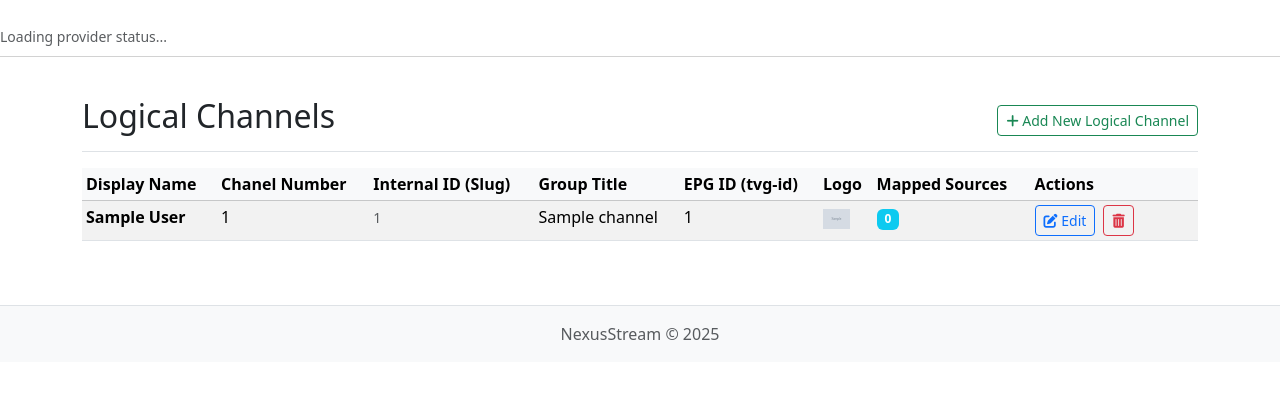
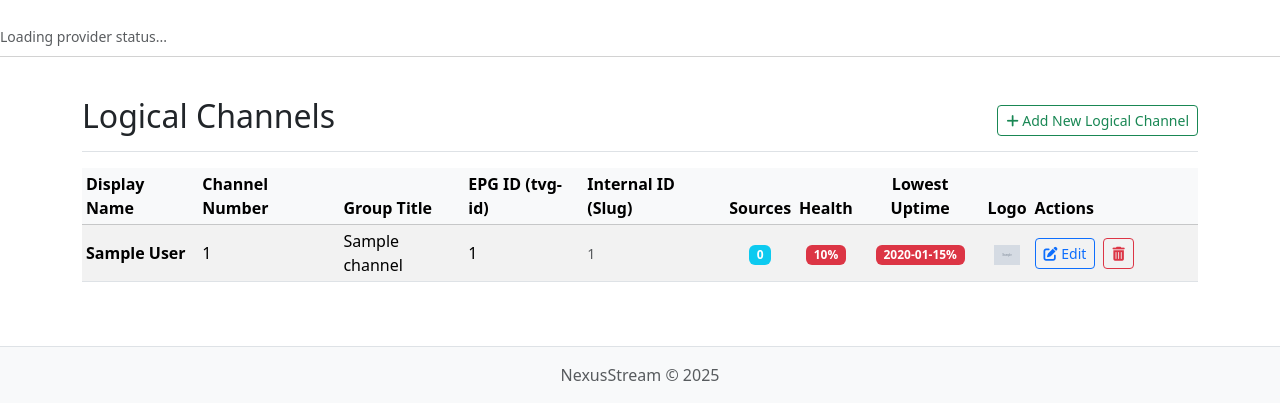
Before and after one commit to Fahmula/nexus-tuner, a Flask app: template templates/ui_logical_channels.html in a window 1280 px wide. Shown: the part 56-476 px from the top of the page. Run offline with Flask 3, Linux system fonts and the light colour scheme; the template is opened without the code that fills it: most values are stand-ins (such as "Sample title", 1, 10 or a date in 2020); grey boxes marked "Sample" are stand-in pictures; data that the repository does not hold is empty; parts of the project's set-up code (start-up, migrations or seed data) failed here and were passed over; some libraries are stand-ins or nearby versions.

Commit message:
enhancement(ui): add health and uptime metrics to logical channels list

```diff
--- a/app.py
+++ b/app.py
@@ -238,6 +238,39 @@
 def ui_logical_channels_list() -> str:
     """Renders the list of all configured logical channels."""
     channels = handler.get_all_logical_channels_for_ui()
+    all_quality_scores = quality_monitor.get_quality_scores()
+
+    for channel in channels:
+        mapped_services = handler.get_mappings_for_logical_channel(channel['logical_channel_id'])
+
+        uptime_scores = []
+        if mapped_services:
+            for service_object in mapped_services:
+                service_id = service_object.get('source_service_id')
+                if not service_id:
+                    continue
+
+                raw_uptime = all_quality_scores.get(service_id, {}).get("reliability")
+                if raw_uptime is not None:
+                    uptime_scores.append(raw_uptime)
+
+        if uptime_scores:
+            # METRIC 1: Lowest Uptime (Weakest Link)
+            lowest_raw = min(uptime_scores)
+            channel['lowest_uptime'] = int(lowest_raw * 100)
+
+            # METRIC 2: Health (Overall Uptime with Failover)
+            # This calculates 1 - (Prob of A failing * Prob of B failing * ...)
+            # We use math.prod for a clean way to multiply all items in a list.
+            prob_all_services_fail = math.prod([(1 - score) for score in uptime_scores])
+            overall_health_raw = 1 - prob_all_services_fail
+            channel['health_score'] = int(overall_health_raw * 100)
+
+        else:
+            # If no scores exist, set both metrics to None
+            channel['lowest_uptime'] = None
+            channel['health_score'] = None
+
     return render_template("ui_logical_channels.html", channels=channels, handler=handler)
 
 @app.route("/ui/logical-channels/form/", methods=["GET", "POST"])
--- a/templates/ui_logical_channels.html
+++ b/templates/ui_logical_channels.html
@@ -18,24 +18,57 @@
         <thead class="table-light">
             <tr>
                 <th>Display Name</th>
-                <th>Chanel Number</th>
-                <th>Internal ID (Slug)</th>
+                <th>Channel Number</th>
                 <th>Group Title</th>
                 <th>EPG ID (tvg-id)</th>
-                <th>Logo</th>
-                <th>Mapped Sources</th>
+                <th>Internal ID (Slug)</th>
+                <th class="text-center">Sources</th>
+                <th class="text-center">Health</th>
+                <th class="text-center">Lowest Uptime</th>
+                <th class="text-center">Logo</th>
                 <th style="width: 15%;">Actions</th>
             </tr>
         </thead>
         <tbody>
             {% for channel in channels %}
             <tr>
-                <td><strong>{{ channel.display_name }}</strong></td>
-                <td>{{ channel.channel_num if channel.channel_num else '-' }}</td>
-                <td><small class="text-muted">{{ channel.logical_channel_id }}</small></td>
-                <td>{{ channel.group_title if channel.group_title else '-' }}</td>
-                <td>{{ channel.tvg_id if channel.tvg_id else '-' }}</td>
-                <td>
+                <td class="align-middle"><strong>{{ channel.display_name }}</strong></td>
+                <td class="align-middle">{{ channel.channel_num if channel.channel_num else '-' }}</td>
+                <td class="align-middle">{{ channel.group_title if channel.group_title else '-' }}</td>
+                <td class="align-middle">{{ channel.tvg_id if channel.tvg_id else '-' }}</td>
+                <td class="align-middle"><small class="text-muted">{{ channel.logical_channel_id }}</small></td>
+                <td class="text-center align-middle">
+                    {% set mapping_count = handler.get_mappings_for_logical_channel(channel.logical_channel_id)|length %}
+                    <span class="badge bg-info">{{ mapping_count }}</span>
+                </td>
+
+                <td class="text-center align-middle">
+                    {% if channel.health_score is not none %}
+                        {% set score = channel.health_score %}
+                        {% if score >= 75 %}<span class="badge bg-success" data-bs-toggle="tooltip" title="Overall Channel Uptime (with failover)">{{ score }}%</span>
+                        {% elif score >= 50 %}<span class="badge bg-warning text-dark" data-bs-toggle="tooltip" title="Overall Channel Uptime (with failover)">{{ score }}%</span>
+                        {% elif score >= 25 %}<span class="badge bg-orange" data-bs-toggle="tooltip" title="Overall Channel Uptime (with failover)">{{ score }}%</span>
+                        {% else %}<span class="badge bg-danger" data-bs-toggle="tooltip" title="Overall Channel Uptime (with failover)">{{ score }}%</span>
+                        {% endif %}
+                    {% else %}
+                        <span class="badge bg-secondary">N/A</span>
+                    {% endif %}
+                </td>
+
+                <td class="text-center align-middle">
+                    {% if channel.lowest_uptime is not none %}
+                        {% set score = channel.lowest_uptime %}
+                        {% if score >= 75 %}<span class="badge bg-success" data-bs-toggle="tooltip" title="Uptime of the least reliable mapped service">{{ score }}%</span>
+                        {% elif score >= 50 %}<span class="badge bg-warning text-dark" data-bs-toggle="tooltip" title="Uptime of the least reliable mapped service">{{ score }}%</span>
+                        {% elif score >= 25 %}<span class="badge bg-orange" data-bs-toggle="tooltip" title="Uptime of the least reliable mapped service">{{ score }}%</span>
+                        {% else %}<span class="badge bg-danger" data-bs-toggle="tooltip" title="Uptime of the least reliable mapped service">{{ score }}%</span>
+                        {% endif %}
+                    {% else %}
+                        <span class="badge bg-secondary">N/A</span>
+                    {% endif %}
+                </td>
+
+                <td class="text-center align-middle">
                     {% if channel.tvg_logo %}
                     <img src="{{ channel.tvg_logo }}" alt="logo" style="max-height: 20px; max-width: 40px;"
                          onerror="this.style.display='none'" loading="lazy">
@@ -43,11 +76,8 @@
                     -
                     {% endif %}
                 </td>
-                <td>
-                    {% set mapping_count = handler.get_mappings_for_logical_channel(channel.logical_channel_id)|length %}
-                    <span class="badge bg-info">{{ mapping_count }}</span>
-                </td>
-                <td>
+
+                <td class="align-middle">
                     <a href="{{ url_for('ui_logical_channel_form', logical_channel_id=channel.logical_channel_id) }}" class="btn btn-sm btn-outline-primary me-1" title="Edit & Map Sources">
                         <i class="fas fa-edit"></i> Edit
                     </a>
```
